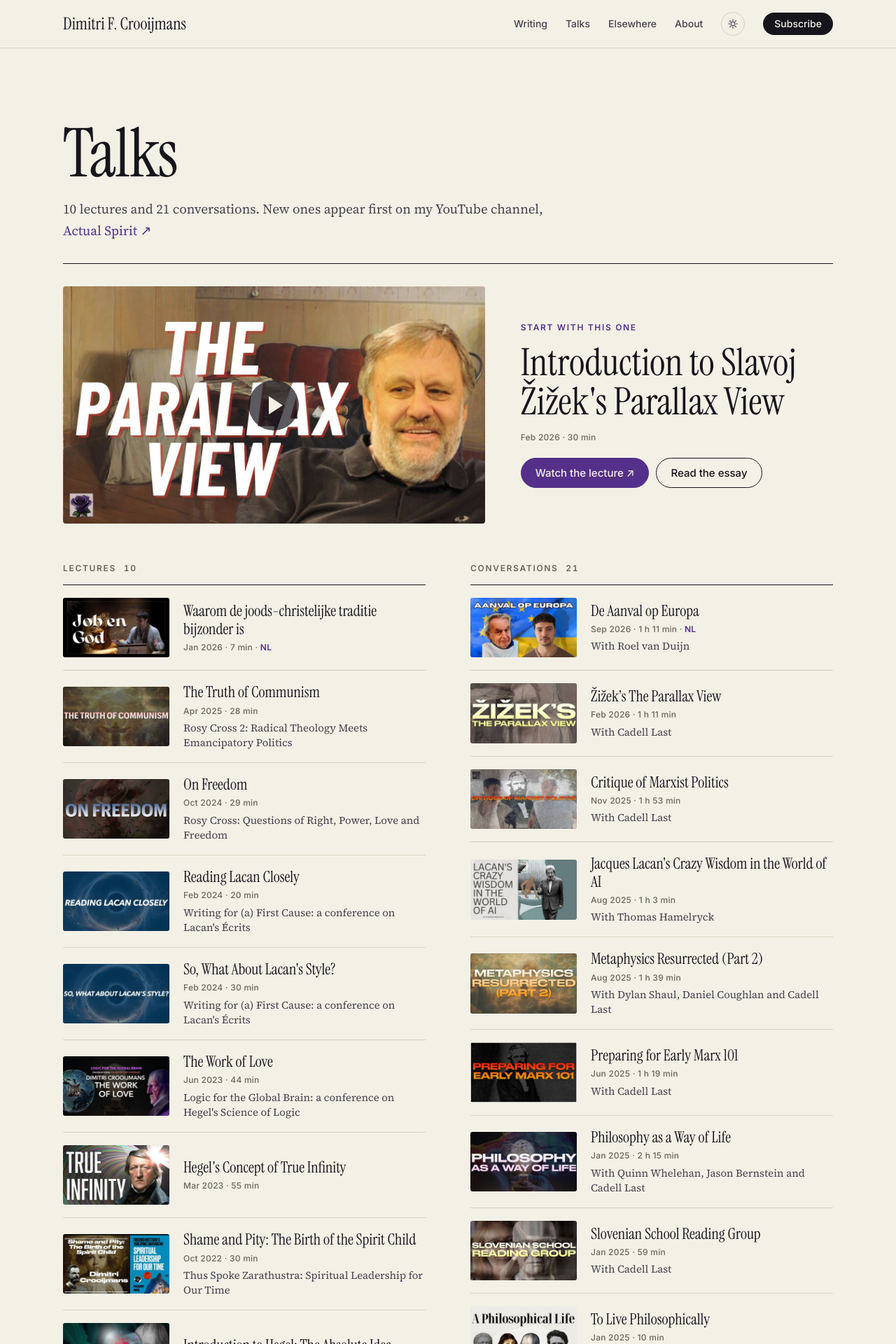
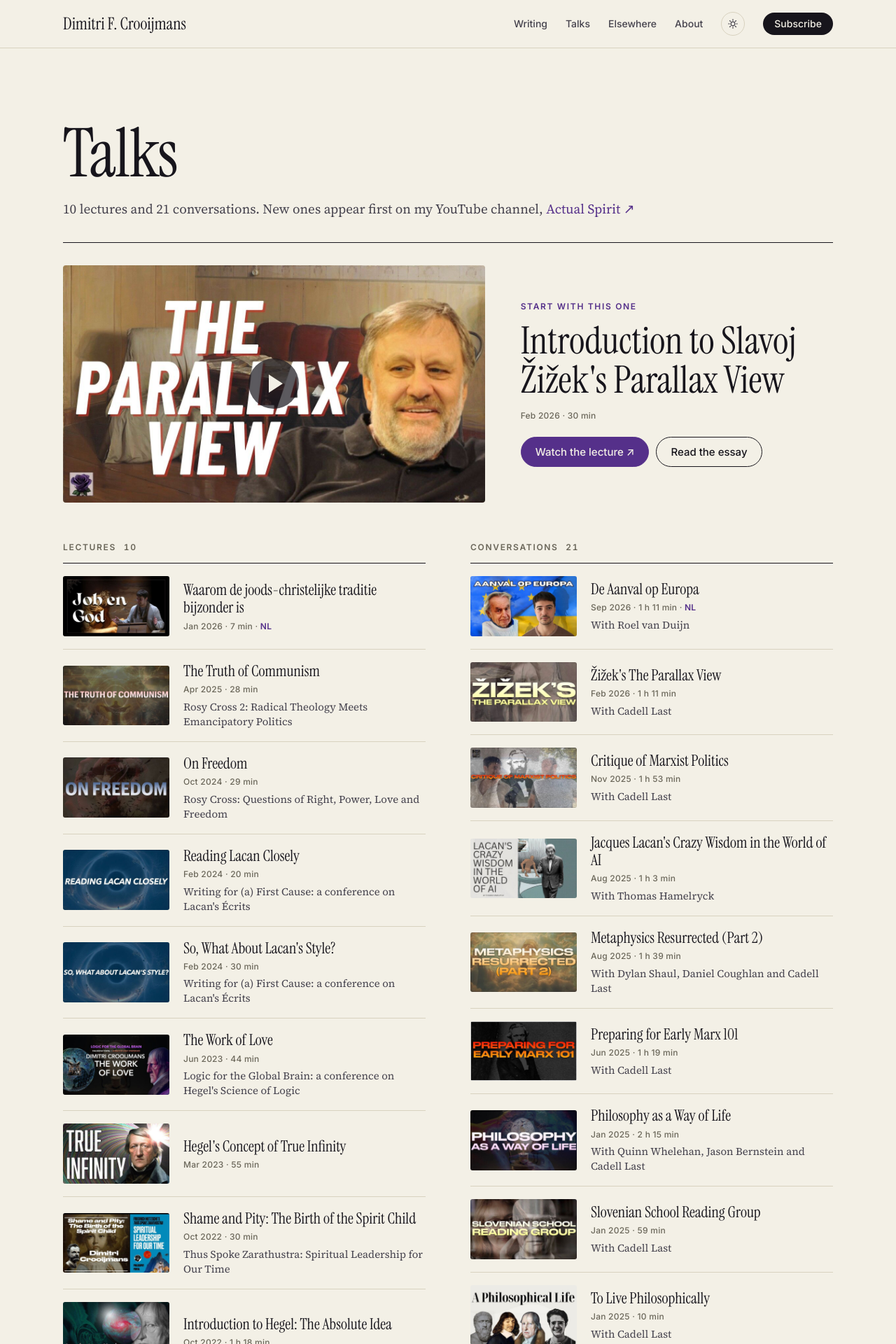
Before and after one commit to dialectmaterial/dialectmaterial.github.io, a Jekyll site: the page built from talks.html, in a window 1280 px wide. Shown: the top 1920 px of the page at 70% size. Built offline with Jekyll 4.4.1, drawn with Linux system fonts in a browser that asks for light colours.

Commit message:
Keep the Actual Spirit link on one line; two-row phone header so Subscribe fits and Talks/About are reachable
Co-Authored-By: Claude Opus 5.5 <noreply@anthropic.com>

```diff
--- a/_layouts/default.html
+++ b/_layouts/default.html
@@ -53,9 +53,9 @@
       <a class="wordmark" href="/">{{ site.title }}</a>
       <nav>
         <a href="/writing/">Writing</a>
-        <a class="hide-sm" href="/talks/">Talks</a>
-        <a class="hide-sm" href="/#elsewhere">Elsewhere</a>
-        <a class="hide-sm" href="/#about">About</a>
+        <a href="/talks/">Talks</a>
+        <a href="/#elsewhere">Elsewhere</a>
+        <a href="/#about">About</a>
         <button class="theme" type="button" aria-label="Switch between light and dark">
           <svg class="sun" viewBox="0 0 24 24" fill="none" stroke="currentColor" stroke-width="1.8" stroke-linecap="round" aria-hidden="true"><circle cx="12" cy="12" r="4.2"/><path d="M12 2.5v2.2M12 19.3v2.2M2.5 12h2.2M19.3 12h2.2M5.3 5.3l1.6 1.6M17.1 17.1l1.6 1.6M5.3 18.7l1.6-1.6M17.1 6.9l1.6-1.6"/></svg>
           <svg class="moon" viewBox="0 0 24 24" fill="none" stroke="currentColor" stroke-width="1.8" stroke-linejoin="round" aria-hidden="true"><path d="M20 14.5A8.5 8.5 0 0 1 9.5 4a8.5 8.5 0 1 0 10.5 10.5z"/></svg>
--- a/assets/style.css
+++ b/assets/style.css
@@ -275,8 +275,8 @@ iframe.spotify { display: block; width: 100%; border: 0; border-radius: 12px; }
 .talks-page { padding-bottom: clamp(64px, 8vw, 104px); }
 .talks-head { display: grid; gap: 14px; padding-bottom: 32px; }
 .talks-head h1 { font-size: clamp(56px, 8vw, 96px); }
-.talks-head p { margin: 0; max-width: 38em; color: var(--ink-2); font-size: 19px; }
-.talks-head a { color: var(--accent); text-decoration: none; }
+.talks-head p { margin: 0; max-width: 46em; color: var(--ink-2); font-size: 19px; }
+.talks-head a { color: var(--accent); text-decoration: none; white-space: nowrap; }
 
 .talk-featured { display: grid; grid-template-columns: minmax(0, 1.35fr) minmax(0, 1fr); gap: clamp(24px, 4vw, 56px); align-items: center;
   padding: 32px 0 56px; border-top: 1px solid var(--ink); }
@@ -389,10 +389,14 @@ iframe.spotify { display: block; width: 100%; border: 0; border-radius: 12px; }
 }
 @media (max-width: 640px) {
   body { font-size: 17px; }
-  .hide-sm { display: none; }
-  .topbar .wrap { height: 60px; }
+  /* Phone top bar: name, theme and Subscribe on the first row, the page links on a second row */
+  .topbar .wrap { height: auto; flex-wrap: wrap; column-gap: 10px; row-gap: 0; padding-top: 12px; }
+  .topbar .wrap::after { content: ""; order: 2; flex-basis: 100%; }
+  .topbar nav { display: contents; }
+  .topbar .wordmark { margin-right: auto; }
+  .topbar .theme, .topbar .pill { order: 1; }
+  .topbar nav a:not(.pill) { order: 3; padding: 12px 0 11px; margin-right: 18px; }
   .wordmark { font-size: 20px; }
-  .topbar nav { gap: 16px; }
   .hero h1 { font-size: clamp(42px, 12vw, 56px); }
   .lede { font-size: 18px; }
   .section-head { flex-direction: column; gap: 4px; }
```
